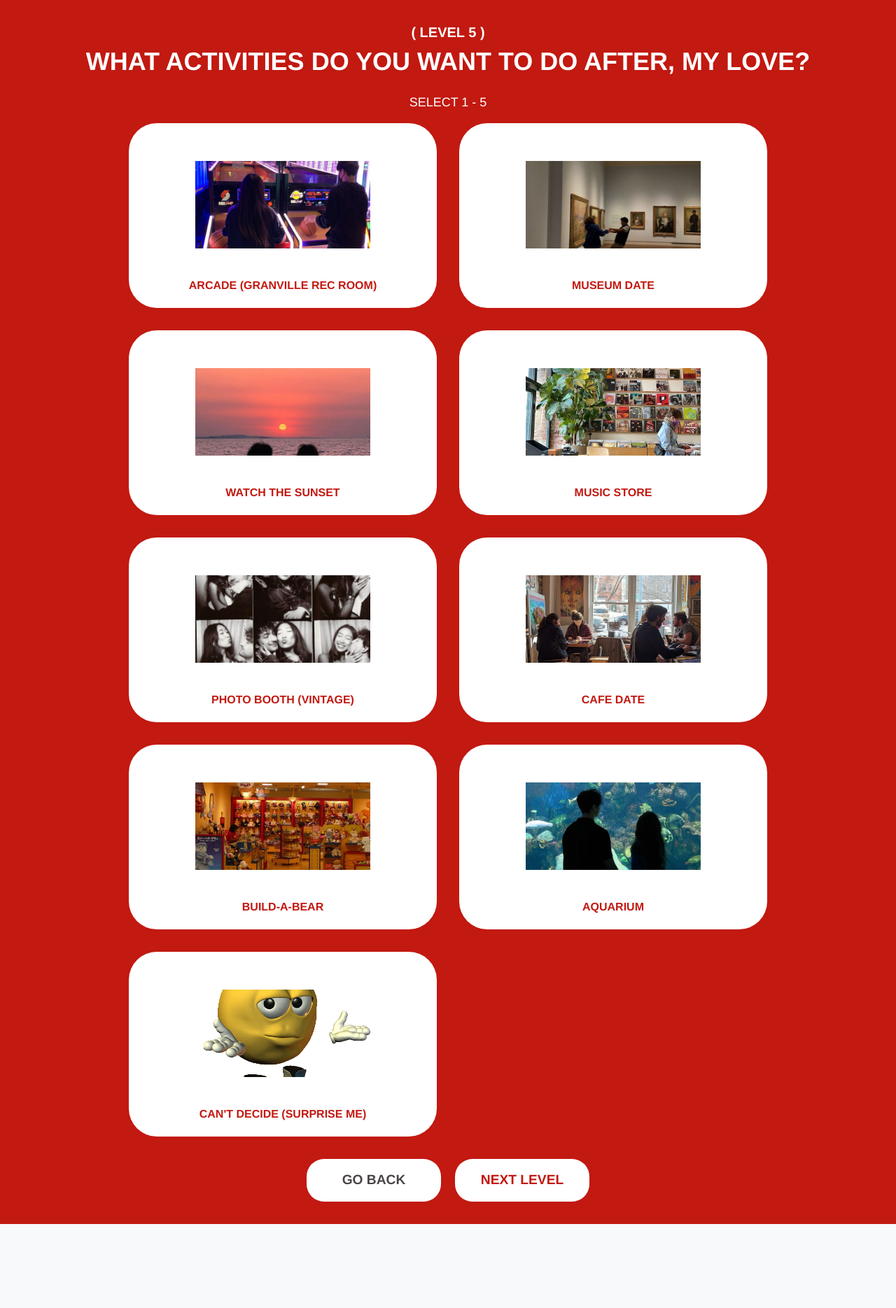
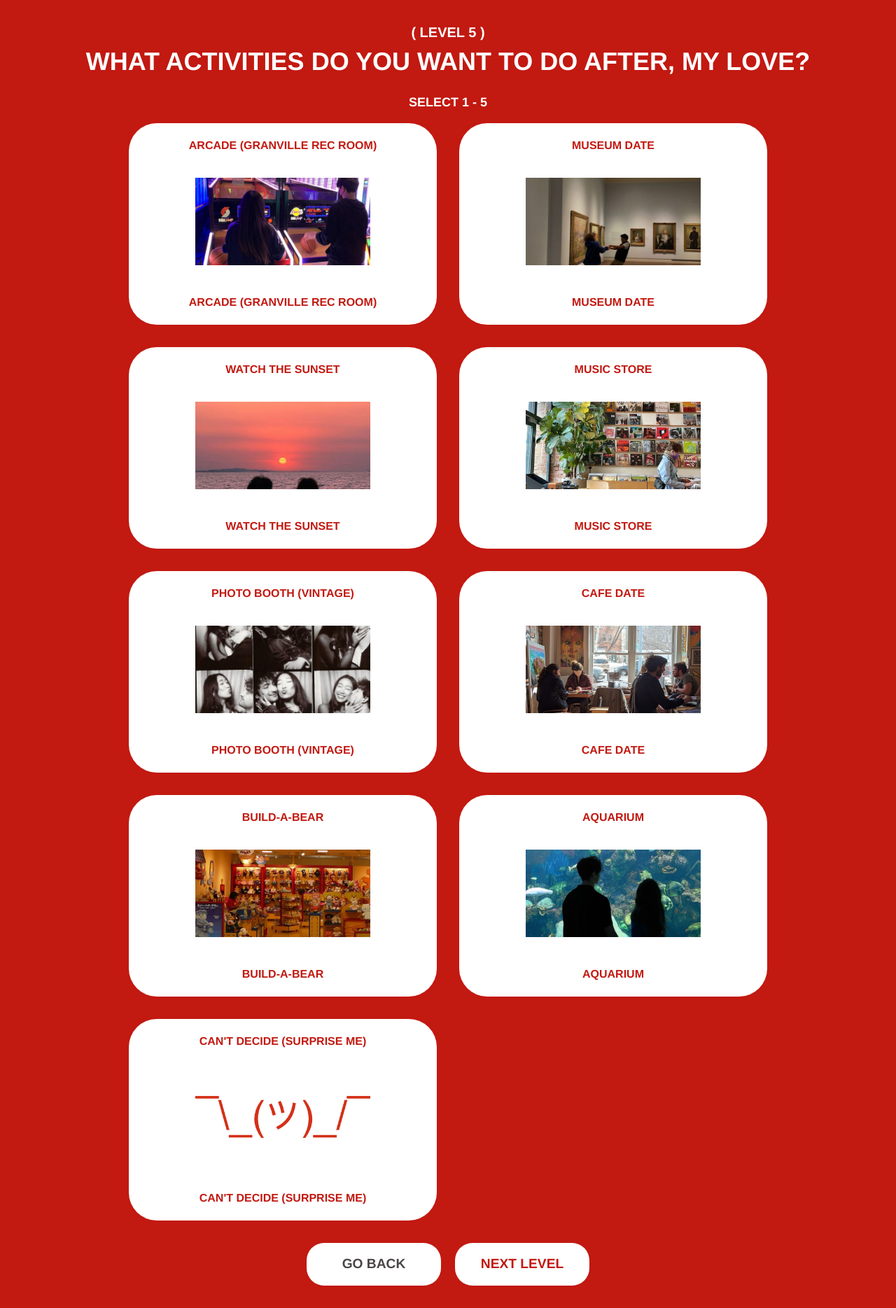
Before and after one commit to gathrean/aloean, a Next.js app: page /pages/valentines/5-activities in a window 1280 px wide. Shown: the whole page at 70% size. Before the commit the page ends 1749 px from the top, so only its background shows below. Built offline with nearby package versions, Linux system fonts and the light colour scheme.

Commit message:
Replaced the shrug card image; Added slight color change for the card hover

```diff
--- a/app/pages/valentines/3-food/page.tsx
+++ b/app/pages/valentines/3-food/page.tsx
@@ -83,12 +83,20 @@
                         { src: "/Valentines/3-food/chungchun.jpeg", alt: "CHUNG CHUN RICE DOG", value: "Chung Chun Rice Dogs" },
                         { src: "/Valentines/3-food/fishnchips.jpg", alt: "FISH & CHIPS", value: "Fish and Chips" },
                         { src: "/Valentines/3-food/pasta.jpg", alt: "PASTA", value: "Pasta" },
-                        { src: "/Valentines/idk.gif", alt: "CAN'T DECIDE (SURPRISE ME)", value: "CAN&apos;T DECIDE (SURPRISE ME)" }
+                        { src: "/Valentines/shrug.png", alt: "CAN'T DECIDE (SURPRISE ME)", value: "CAN&apos;T DECIDE (SURPRISE ME)" }
                     ].map(({ src, alt, value }) => (
                         <label
                             className={`checkbox-option ${selectedFood.includes(value) ? 'selected' : ''}`}
                             key={value}
                         >
+                            <span className="checkbox-text">
+                                <input
+                                    type="checkbox"
+                                    value={value}
+                                    onChange={handleFoodChange}
+                                />
+                                {alt}
+                            </span>
                             <div className="image-container">
                                 <Image src={src} alt={alt} width={120} height={120} className="checkbox-image" />
                             </div>
--- a/app/pages/valentines/4-dessert/page.tsx
+++ b/app/pages/valentines/4-dessert/page.tsx
@@ -74,12 +74,20 @@
                         { src: "/Valentines/4-dessert/indian-desserts.jpg", alt: "INDIAN DESSERTS", value: "INDIAN DESSERTS" },
                         { src: "/Valentines/4-dessert/filipino-desserts.jpg", alt: "FILIPINO DESSERTS", value: "FILIPINO DESSERTS" },
                         { src: "/Valentines/4-dessert/no-desserts.jpg", alt: "NO DESSERTS", value: "NO DESSERTS" },
-                        { src: "/Valentines/idk.gif", alt: "CAN'T DECIDE; SURPRISE ME", value: "CAN'T DECIDE; SURPRISE ME" }
+                        { src: "/Valentines/shrug.png", alt: "CAN'T DECIDE; SURPRISE ME", value: "CAN'T DECIDE; SURPRISE ME" }
                     ].map(({ src, alt, value }) => (
                         <label
                             className={`checkbox-option ${selectedDesserts.includes(value) ? 'selected' : ''}`}
                             key={value}
                         >
+                            <span className="checkbox-text">
+                                <input
+                                    type="checkbox"
+                                    value={value}
+                                    onChange={handleDessertChange}
+                                />
+                                {alt}
+                            </span>
                             <div className="image-container">
                                 <Image src={src} alt={alt} width={120} height={120} className="checkbox-image" />
                             </div>
--- a/app/pages/valentines/5-activities/page.tsx
+++ b/app/pages/valentines/5-activities/page.tsx
@@ -62,14 +62,14 @@
         { src: '/Valentines/5-activities/cafe.jpg', alt: 'Cafe', value: 'Cafe Date', label: 'CAFE DATE' },
         { src: '/Valentines/5-activities/build-a-bear.jpg', alt: 'Build-A-Bear', value: 'Build-A-Bear', label: 'BUILD-A-BEAR' },
         { src: '/Valentines/5-activities/aquarium.jpg', alt: 'Aquarium', value: 'Aquarium', label: 'AQUARIUM' },
-        { src: '/Valentines/idk.gif', alt: 'Surprise Me', value: "CAN'T DECIDE (SURPRISE ME)", label: "CAN'T DECIDE (SURPRISE ME)" }
+        { src: '/Valentines/shrug.png', alt: 'Surprise Me', value: "CAN'T DECIDE (SURPRISE ME)", label: "CAN'T DECIDE (SURPRISE ME)" }
     ];
 
     return (
         <div className="valentines-page">
             <h1 className="text-xl font-bold mb-2">( LEVEL 5 )</h1>
             <h1 className="text-4xl font-bold mb-4">WHAT ACTIVITIES DO YOU WANT TO DO AFTER, MY LOVE?</h1>
-            <p className="text-lg mt-2 mb-4 font-medium">SELECT 1 - 5</p>
+            <p className="text-lg mt-2 mb-4 font-bold">SELECT 1 - 5</p>
 
             <form onSubmit={(e) => { e.preventDefault(); handleSubmit(); }}>
                 <div className="checkbox-container">
@@ -78,6 +78,14 @@
                             key={value}
                             className={`checkbox-option ${selectedActivities.includes(value) ? 'selected' : ''}`}
                         >
+                            <span className="checkbox-text">
+                                <input
+                                    type="checkbox"
+                                    value={value}
+                                    onChange={handleActivityChange}
+                                />
+                                {label}
+                            </span>
                             <div className="image-container">
                                 <Image src={src} alt={alt} className="checkbox-image" width={120} height={120} />
                             </div>
--- a/app/pages/valentines/valentines.css
+++ b/app/pages/valentines/valentines.css
@@ -85,6 +85,7 @@
 
 .checkbox-option:hover {
     transform: scale(1.05);
+    background-color: #EBEBEB;
     box-shadow: 0 4px 8px rgba(0, 0, 0, 0.2);
 }
 
```
Also changed, not shown: public/Valentines/shrug.png (added).
